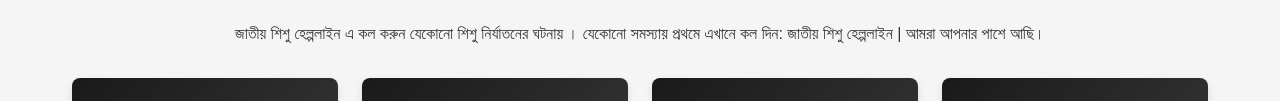
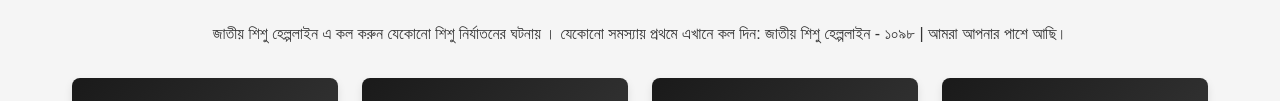
Before and after one commit to durgocs/durgo.github.io, a plain HTML site: page index.html in a window 1280 px wide. Shown: the part 403-504 px from the top of the page. Drawn offline with Linux system fonts and the light colour scheme; a web font is replaced by a local one.

Commit message:
Update index.html

```diff
--- a/index.html
+++ b/index.html
@@ -382,7 +382,7 @@
         <div id="home" class="page active">
             <div class="home-page">
                 <h2 class="page-title">স্বাগতম দুর্গে</h2>
-                <p>জাতীয় শিশু হেল্পলাইন এ কল করুন যেকোনো শিশু নির্যাতনের ঘটনায় । যেকোনো সমস্যায় প্রথমে এখানে কল দিন: জাতীয় শিশু হেল্পলাইন | আমরা আপনার পাশে আছি।</p>
+                <p>জাতীয় শিশু হেল্পলাইন এ কল করুন যেকোনো শিশু নির্যাতনের ঘটনায় । যেকোনো সমস্যায় প্রথমে এখানে কল দিন: জাতীয় শিশু হেল্পলাইন - ১০৯৮ | আমরা আপনার পাশে আছি।</p>
             </div>
         </div>
 
```
